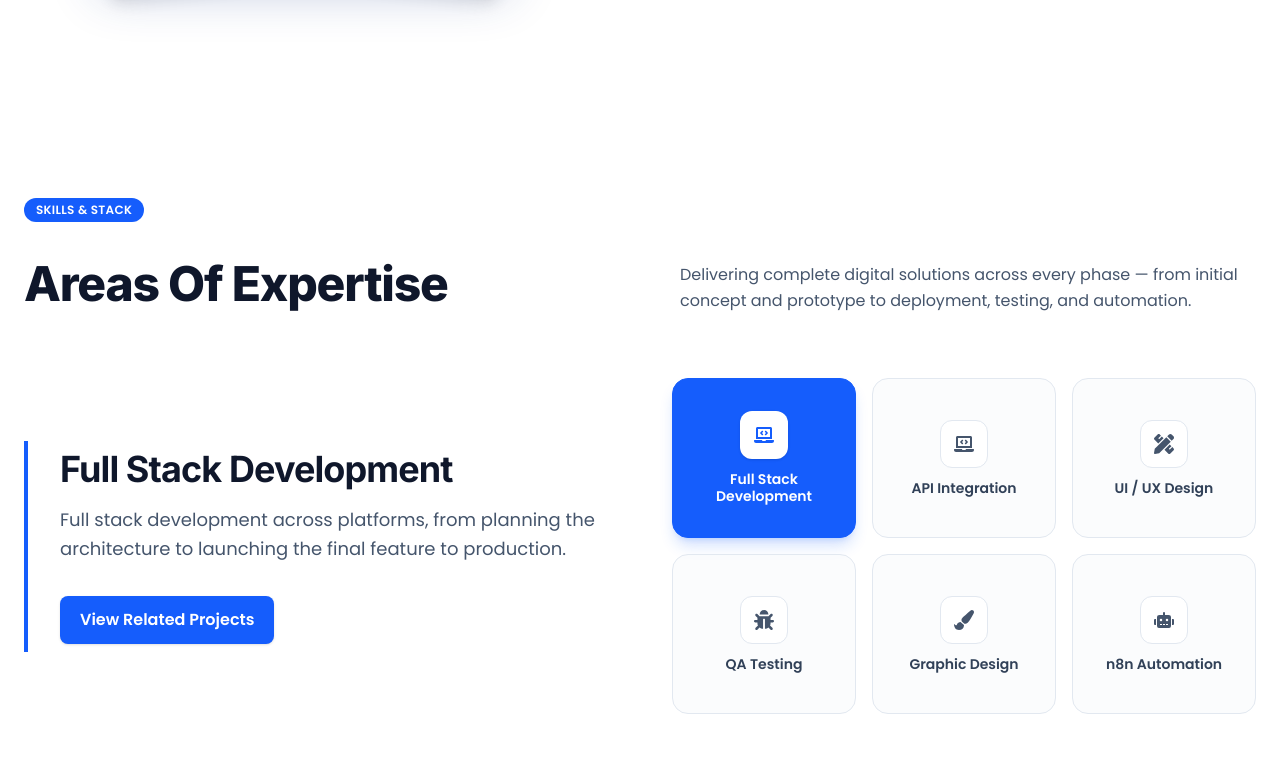
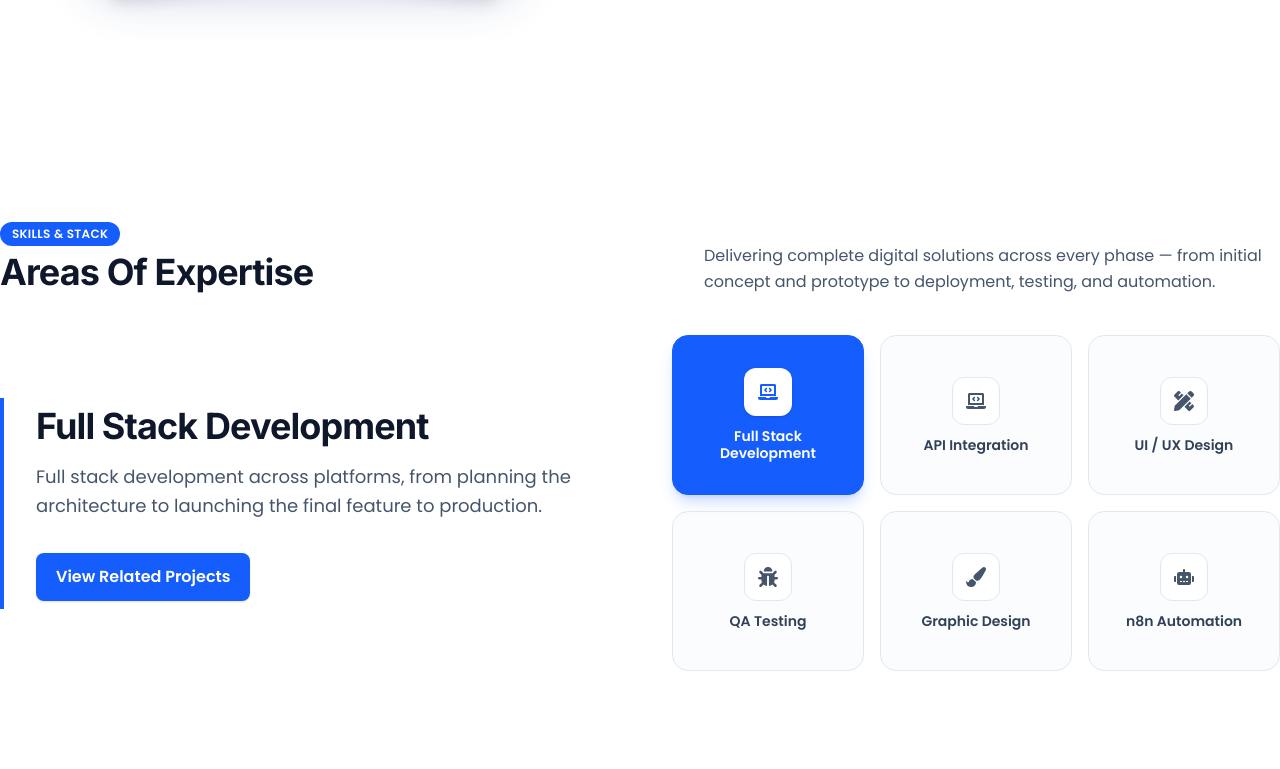
Before and after one commit to johnmarkfrias/jmfrias-portfolio, a React (Vite) app: page / in a window 1280 px wide. Shown: the part 1531-2300 px from the top of the page. Built offline with nearby package versions, Linux system fonts and the light colour scheme.

Commit message:
fixed the skill section

```diff
--- a/src/components/sections/Skills.jsx
+++ b/src/components/sections/Skills.jsx
@@ -10,6 +10,8 @@ import {
   FaRobot,
 } from "react-icons/fa";
 import { skills } from "../../data/skills";
+import Section from "../layout/Section";
+import Container from "../layout/Container";
 import SectionBadge from "../common/SectionBadge";
 
 const iconMap = {
@@ -49,20 +51,18 @@ function Skills() {
   const targetCategoryRoute = getCategoryRoute(activeSkill);
 
   return (
-    <section
-      id="skills"
-      aria-labelledby="skills-heading"
-      className="py-12 sm:py-16 md:py-20 lg:py-24 bg-white"
-    >
-      <div className="max-w-[1440px] mx-auto px-4 sm:px-6 2xl:px-8">
+    <Section id="skills" aria-label="Skills & Stack Section" className="bg-white">
+      <Container>
 
         {/* Two-Column Header Block */}
-        <div className="flex flex-col md:flex-row md:items-end justify-between gap-8 lg:gap-16 mb-10 md:mb-16">
+        <div className="flex flex-col md:flex-row md:items-end justify-between gap-6 lg:gap-16 mb-6 sm:mb-8 md:mb-10">
           <div className="text-left shrink-0">
-            <SectionBadge>SKILLS & STACK</SectionBadge>
+            <div className="-mb-2 sm:-mb-3">
+              <SectionBadge>SKILLS & STACK</SectionBadge>
+            </div>
             <h2
               id="skills-heading"
-              className="text-3xl sm:text-4xl lg:text-5xl font-extrabold text-slate-900 mt-4 leading-tight tracking-tight"
+              className="text-2xl sm:text-3xl md:text-4xl font-bold text-slate-900 mt-0 leading-tight tracking-tight"
             >
               Areas Of Expertise
             </h2>
@@ -159,8 +159,8 @@ function Skills() {
 
         </div>
 
-      </div>
-    </section>
+      </Container>
+    </Section>
   );
 }
 
```
